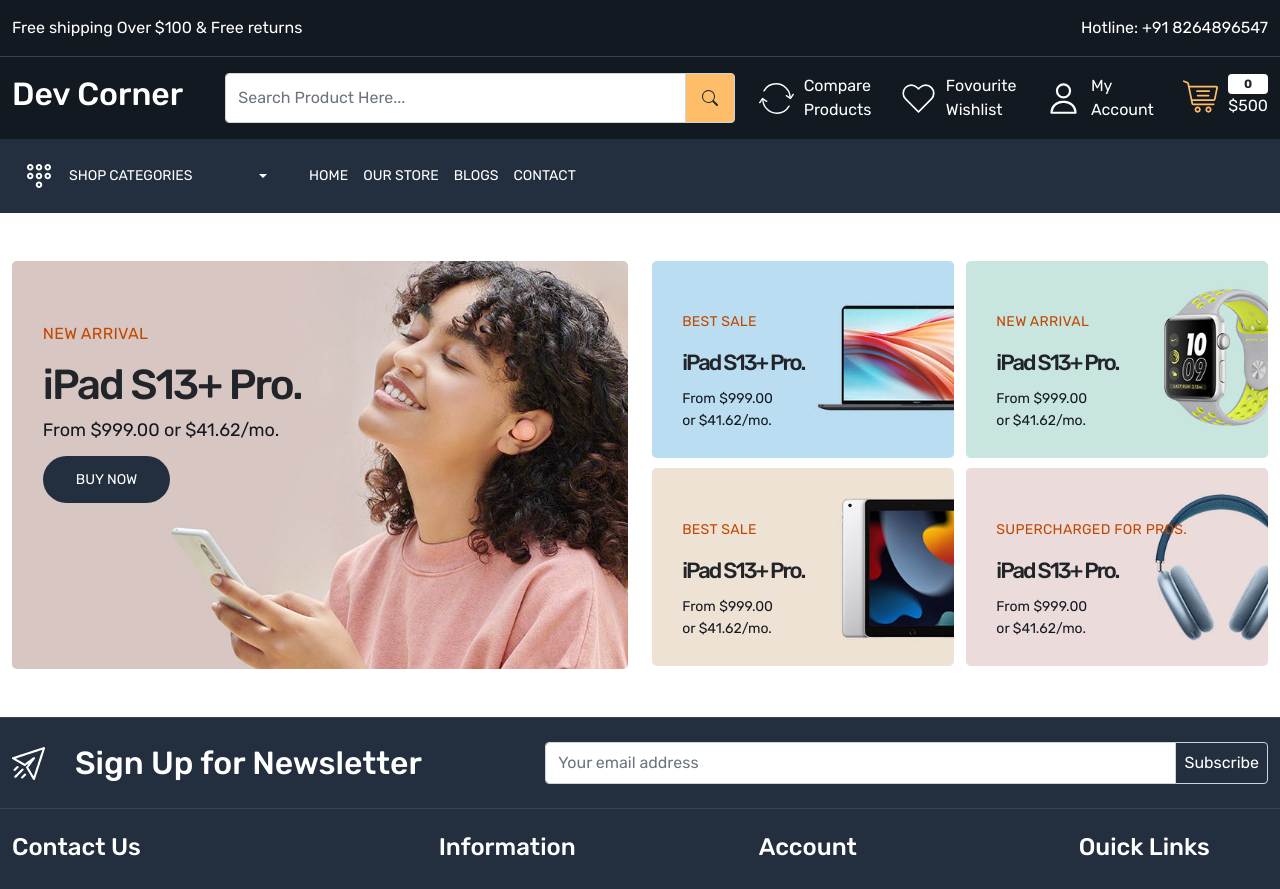
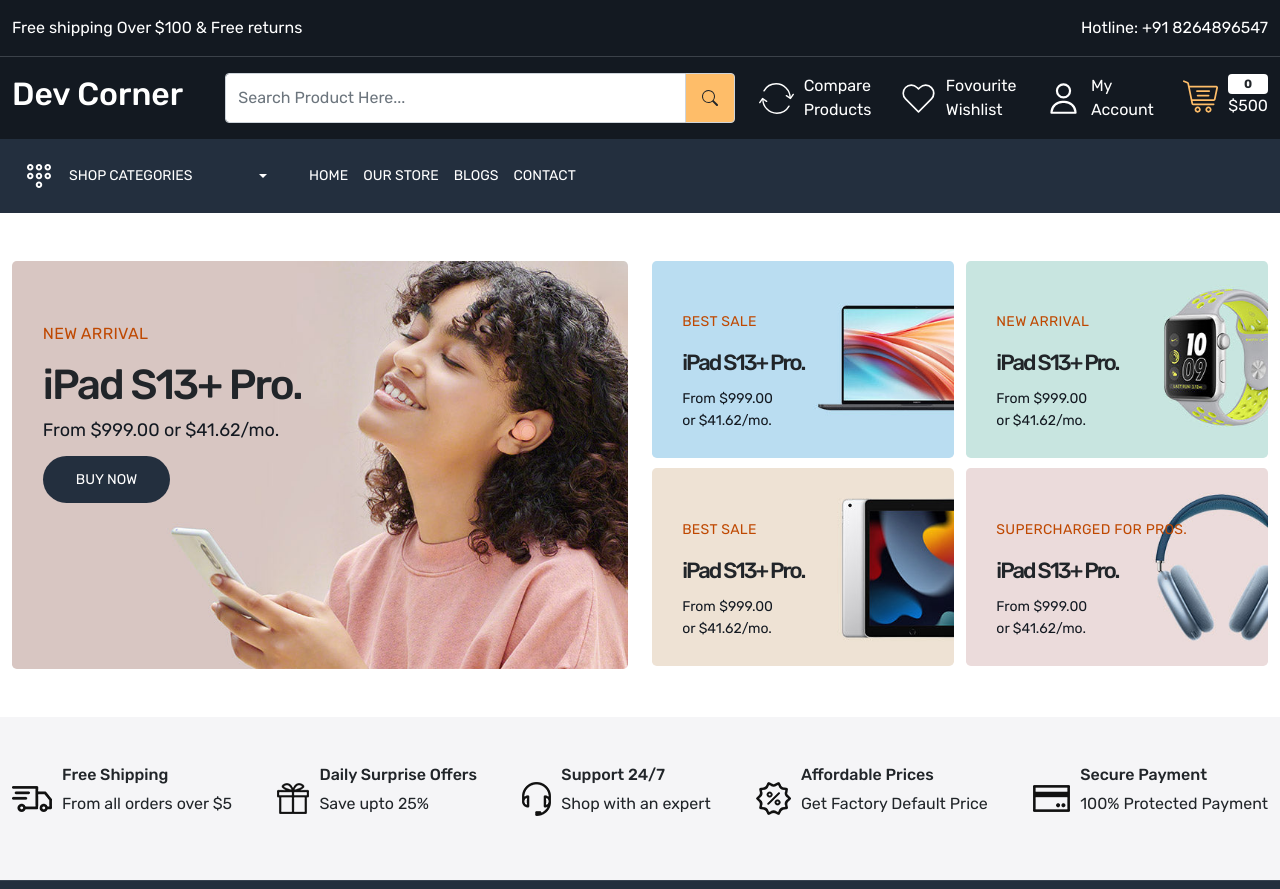
Before and after one commit to sam1090/ecommerce, a React (Create React App) app in the folder client/: page / in a window 1280 px wide. Shown: the top 889 px of the page. Built offline with nearby package versions, Linux system fonts and the light colour scheme.

Commit message:
working on home wrapper section-2

```diff
--- a/client/src/App.css
+++ b/client/src/App.css
@@ -10,6 +10,7 @@
   --color-febd69: #febd69;
   --color-232f3e: #232f3e;
   --color-bf4800: #bf4800;
+  --color-f5f5f7: #f5f5f7;
 }
 
 body {
@@ -46,7 +47,7 @@
   font-size: 14px;
 }
 
-.button:hover{
+.button:hover {
   background-color: var(--color-febd69);
   color: #131921;
 }
@@ -153,7 +154,6 @@
   color: var(--color-131921);
 }
 
-
 .small-banner-content {
   top: 25%;
   left: 10%;
@@ -184,8 +184,15 @@
   color: var(--color-131921);
 }
 
-.small-banner{
+.small-banner {
   width: 49%;
 }
 
+/* Home wrapper 2 */
+.home-wrapper-2{
+  background-color: var(--color-f5f5f7);
+}
+
+/* home wrapper 2 ends here */
+
 /* Home Page ends here  */
--- a/client/src/pages/Home.js
+++ b/client/src/pages/Home.js
@@ -33,7 +33,10 @@
                   <div className="small-banner-content position-absolute">
                     <h4>BEST SALE</h4>
                     <h5>iPad S13+ Pro.</h5>
-                    <p>From $999.00 <br/>or $41.62/mo.</p>
+                    <p>
+                      From $999.00 <br />
+                      or $41.62/mo.
+                    </p>
                   </div>
                 </div>
                 <div className="small-banner position-relative ">
@@ -45,7 +48,10 @@
                   <div className="small-banner-content position-absolute">
                     <h4>NEW ARRIVAL</h4>
                     <h5>iPad S13+ Pro.</h5>
-                    <p>From $999.00 <br/>or $41.62/mo.</p>
+                    <p>
+                      From $999.00 <br />
+                      or $41.62/mo.
+                    </p>
                   </div>
                 </div>
 
@@ -58,7 +64,9 @@
                   <div className="small-banner-content position-absolute">
                     <h4>BEST SALE</h4>
                     <h5>iPad S13+ Pro.</h5>
-                    <p>From $999.00 <br/> or $41.62/mo.</p>
+                    <p>
+                      From $999.00 <br /> or $41.62/mo.
+                    </p>
                   </div>
                 </div>
                 <div className="small-banner position-relative ">
@@ -70,7 +78,55 @@
                   <div className="small-banner-content position-absolute">
                     <h4>SUPERCHARGED FOR PROS.</h4>
                     <h5>iPad S13+ Pro.</h5>
-                    <p>From $999.00 <br/> or $41.62/mo.</p>
+                    <p>
+                      From $999.00 <br /> or $41.62/mo.
+                    </p>
+                  </div>
+                </div>
+              </div>
+            </div>
+          </div>
+        </div>
+      </section>
+
+      <section className="home-wrapper-2 py-5">
+        <div className="container-xxl">
+          <div className="row">
+            <div className="col-12">
+              <div className="services d-flex align-items-center justify-content-between">
+                <div className="d-flex align-items-center gap-10">
+                  <img src="images/service.png" alt="services" />
+                  <div>
+                    <h6>Free Shipping</h6>
+                    <p>From all orders over $5</p>
+                  </div>
+                </div>
+                <div className="d-flex align-items-center gap-10">
+                  <img src="images/service-02.png" alt="services" />
+                  <div>
+                    <h6>Daily Surprise Offers</h6>
+                    <p>Save upto 25%</p>
+                  </div>
+                </div>
+                <div className="d-flex align-items-center gap-10">
+                  <img src="images/service-03.png" alt="services" />
+                  <div>
+                    <h6>Support 24/7</h6>
+                    <p>Shop with an expert</p>
+                  </div>
+                </div>
+                <div className="d-flex align-items-center gap-10">
+                  <img src="images/service-04.png" alt="services" />
+                  <div>
+                    <h6>Affordable Prices</h6>
+                    <p>Get Factory Default Price</p>
+                  </div>
+                </div>
+                <div className="d-flex align-items-center gap-10">
+                  <img src="images/service-05.png" alt="services" />
+                  <div>
+                    <h6>Secure Payment</h6>
+                    <p>100% Protected Payment</p>
                   </div>
                 </div>
               </div>
```
